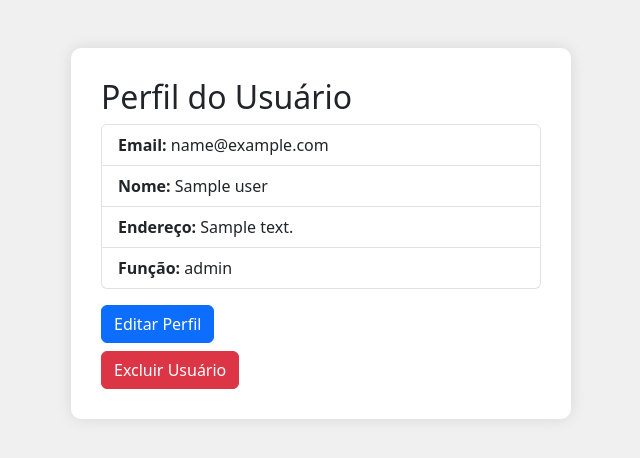
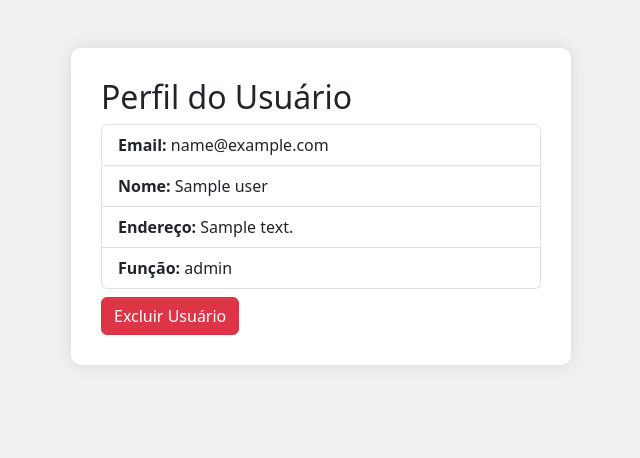
Before and after one commit to ws49066/docker-automation, a Flask app: page /user/profile/1 in a window 1280 px wide. Shown: the top 458 px of the page, without its empty margins (319-959 px from the left). Run offline with Flask 3, Linux system fonts and the light colour scheme; a database or web service that is not in the repository returns one stand-in record (values such as "Sample title").

Commit message:
refactor(ui/ux): remove edit button from user profile template

```diff
--- a/burguer-app/user-service/templates/profile.html
+++ b/burguer-app/user-service/templates/profile.html
@@ -8,7 +8,6 @@
   <li class="list-group-item"><strong>Endereço:</strong> {{ user.address }}</li>
   <li class="list-group-item"><strong>Função:</strong> {{ user.role }}</li>
 </ul>
-<a href="{{ url_for('user.edit', email=user.email) }}" class="btn btn-primary mt-3">Editar Perfil</a>
 <form action="{{ url_for('user.delete', email=user.email) }}" method="POST" class="mt-2">
   <button class="btn btn-danger" type="submit">Excluir Usuário</button>
 </form>
```
